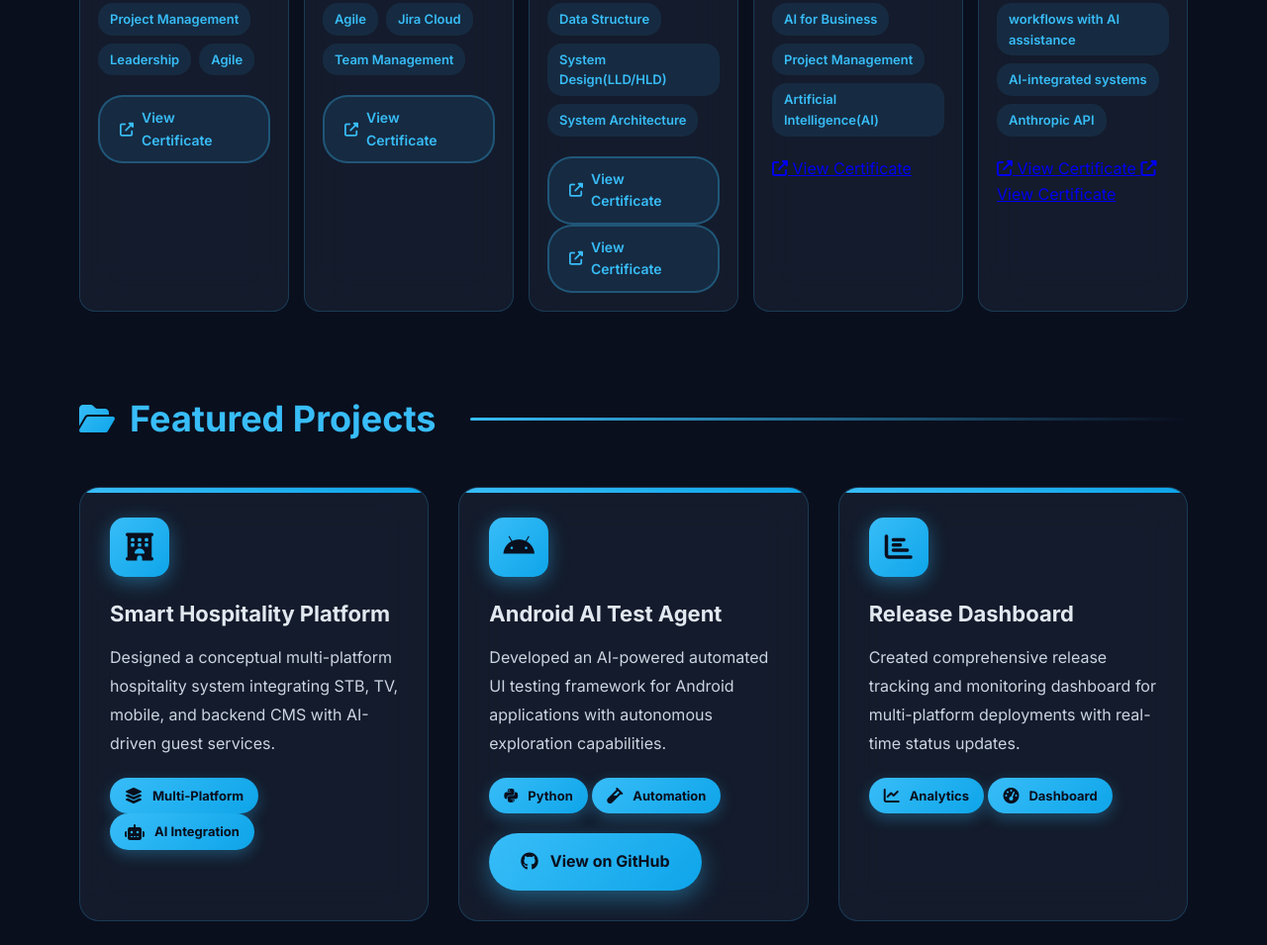
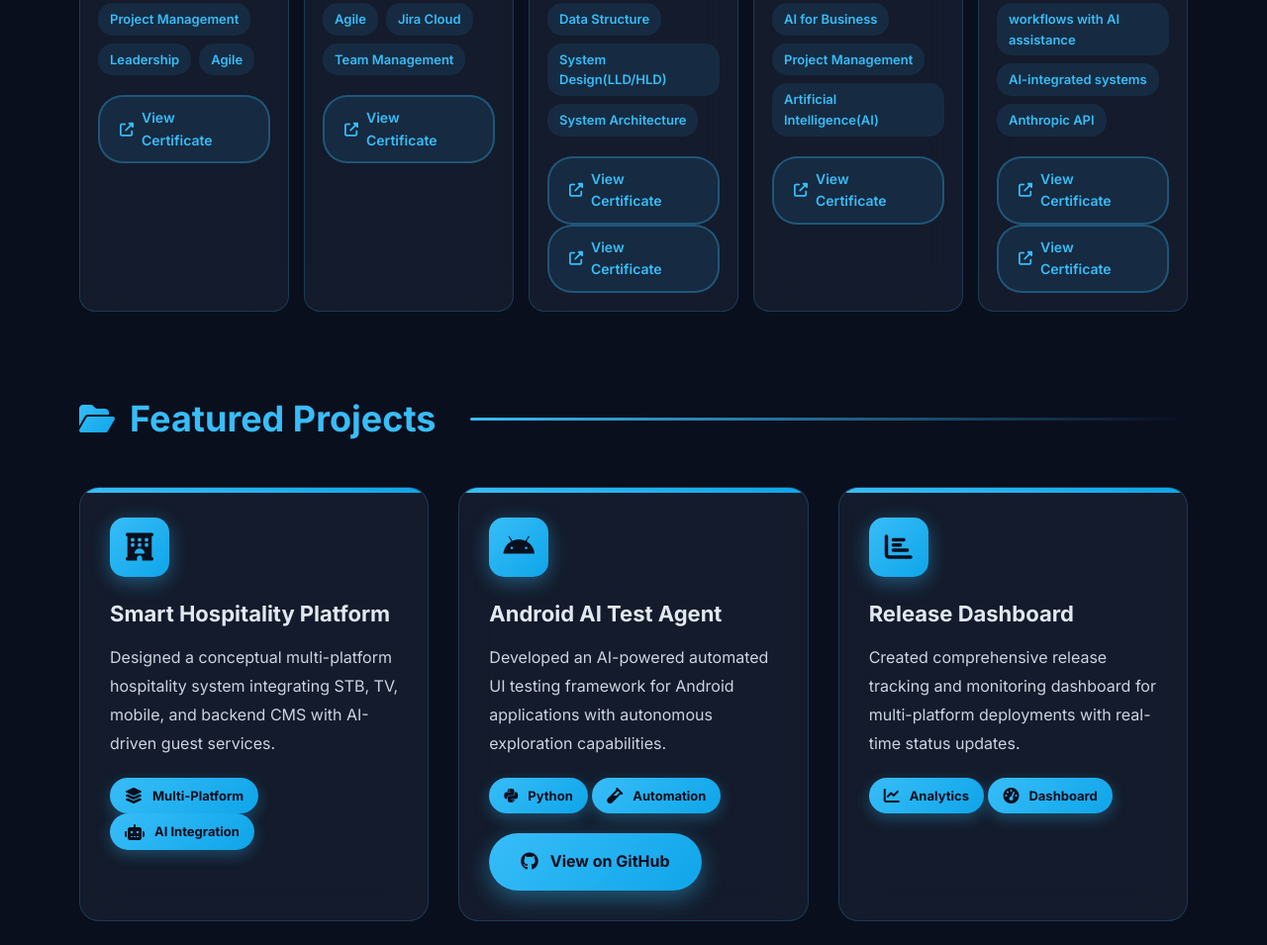
Before and after one commit to Ansuman2105/ansuman2105.github.io, a plain HTML site: page index.html in a window 1280 px wide. Shown: the part 2809-3764 px from the top of the page at 99% size. Drawn offline with Linux system fonts and the light colour scheme.

Commit message:
Enhance certificate links with classes and target
Added classes and target attributes to certificate links.

```diff
--- a/index.html
+++ b/index.html
@@ -1141,7 +1141,7 @@ footer p {
                     <span class="cert-skill-badge">Project Management</span>
                     <span class="cert-skill-badge">Artificial Intelligence(AI)</span>
                 </div>
-                <a href="https://www.linkedin.com/learning/certificates/6f97d1a18ade8960ce0bce46d8b18252c8221bfca5650b2ff401801604f32d44?trk=share_certificate">
+                <a href="https://www.linkedin.com/learning/certificates/6f97d1a18ade8960ce0bce46d8b18252c8221bfca5650b2ff401801604f32d44?trk=share_certificate" class="view-certificate-btn" target="_blank">
                     <i class="fas fa-external-link-alt"></i> View Certificate
                 </a>
             </div>
@@ -1158,10 +1158,10 @@ footer p {
                     <span class="cert-skill-badge">AI-integrated systems</span>
                     <span class="cert-skill-badge">Anthropic API</span>
                 </div>
-                <a href="https://verify.skilljar.com/c/i86e9ih9q5xo">
+                <a href="https://verify.skilljar.com/c/i86e9ih9q5xo" class="view-certificate-btn" target="_blank">
                     <i class="fas fa-external-link-alt"></i> View Certificate
                 </a>
-                <a href="https://verify.skilljar.com/c/pgj3s6s9jhhp">
+                <a href="https://verify.skilljar.com/c/pgj3s6s9jhhp" class="view-certificate-btn" target="_blank">
                     <i class="fas fa-external-link-alt"></i> View Certificate
                 </a>
             </div>
```
